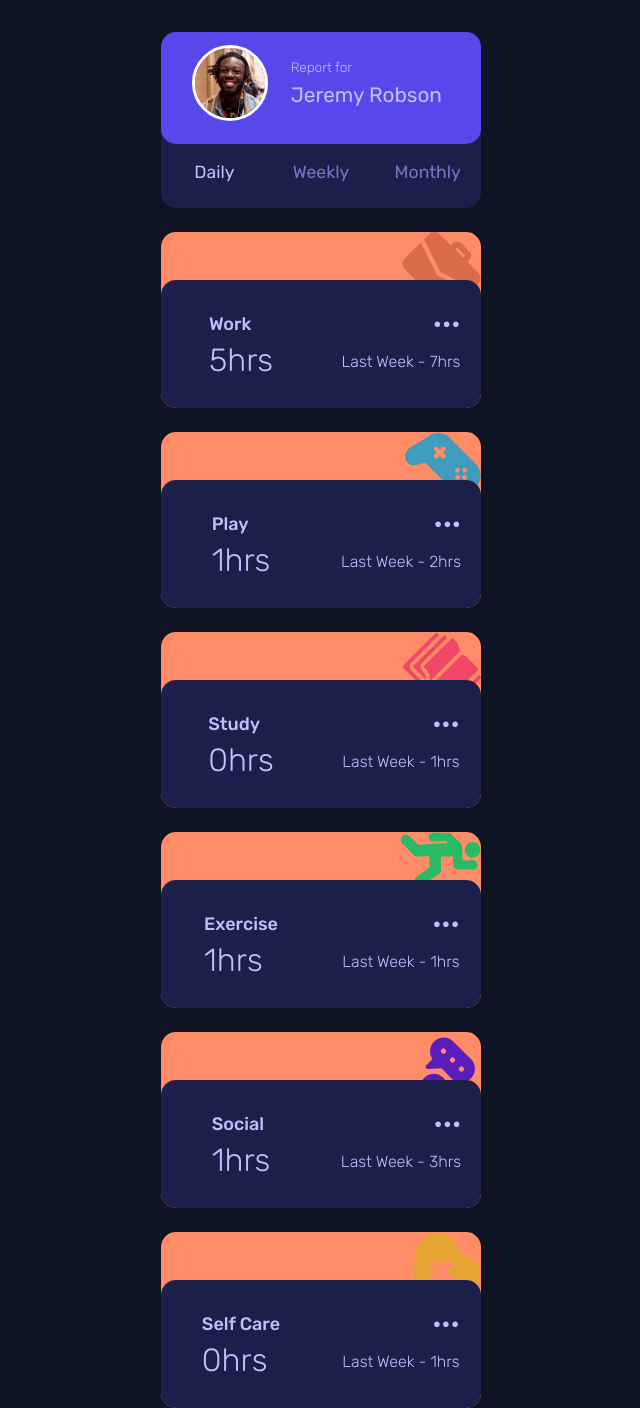
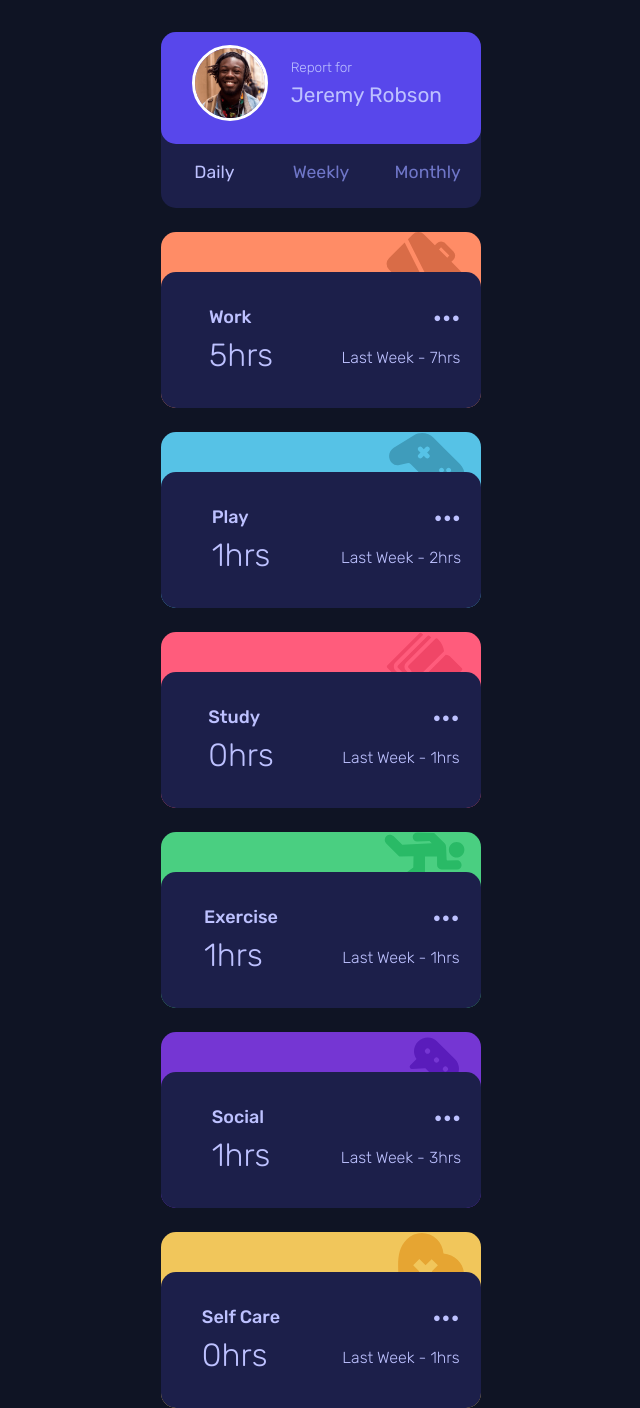
Before and after one commit to the-rabblerouser/Time-tracking-dashboard, a Next.js app: page / in a window 1280 px wide. Shown: the whole page, without its empty margins (319-959 px from the left). Built offline with nearby package versions, Linux system fonts and the light colour scheme.

Commit message:
color for stats now passed as prop to styled-component from stat component

```diff
--- a/lib/components/Stat.js
+++ b/lib/components/Stat.js
@@ -12,7 +12,7 @@ import {
 	PriorHours,
 } from '../styled-components/Stats.styled';
 
-const Stat = ({ selected, svg, data }) => {
+const Stat = ({ selected, svg, data, color }) => {
 	const {
 		title,
 		timeframes: { daily, weekly, monthly },
@@ -32,7 +32,7 @@ const Stat = ({ selected, svg, data }) => {
 
 	return (
 		<>
-			<StatContainer>
+			<StatContainer color={color}>
 				<SVGContainer>{svg}</SVGContainer>
 				<StatProfileContainer>
 					<CurrentContainer>
--- a/lib/styled-components/Stats.styled.js
+++ b/lib/styled-components/Stats.styled.js
@@ -2,7 +2,7 @@ import styled from 'styled-components';
 
 export const StatContainer = styled.div`
 	position: relative;
-	background: hsl(15, 100%, 70%);
+	background: ${(props) => props.color};
 	height: 11rem;
 	width: 20rem;
 	margin-top: 1.5rem;
@@ -12,7 +12,7 @@ export const StatContainer = styled.div`
 export const SVGContainer = styled.div`
 	display: grid;
 	justify-items: end;
-	z-index: 0;
+	margin-right: 1rem;
 `;
 
 export const StatProfileContainer = styled.div`
@@ -21,7 +21,7 @@ export const StatProfileContainer = styled.div`
 	place-items: center;
 	position: absolute;
 	bottom: 0;
-	height: 8rem;
+	height: 8.5rem;
 	width: 20rem;
 	border-radius: 15px;
 	padding-top: 1rem;
--- a/pages/index.js
+++ b/pages/index.js
@@ -10,7 +10,7 @@ import {
 	ExerciseSVG,
 	SocialSVG,
 	SelfCareSVG,
-} from '../lib/Icons/Icons';
+} from '../lib/icons/Icons';
 
 import User from '../lib/components/User';
 import Stat from '../lib/components/Stat';
@@ -31,12 +31,42 @@ export default function Home() {
 		<>
 			<Container>
 				<User selected={selected} setSelected={setSelected} buttons={buttons} />
-				<Stat selected={selected} data={data[0]} svg={WorkSVG()} />
-				<Stat selected={selected} data={data[1]} svg={PlaySVG()} />
-				<Stat selected={selected} data={data[2]} svg={StudySVG()} />
-				<Stat selected={selected} data={data[3]} svg={ExerciseSVG()} />
-				<Stat selected={selected} data={data[4]} svg={SocialSVG()} />
-				<Stat selected={selected} data={data[5]} svg={SelfCareSVG()} />
+				<Stat
+					selected={selected}
+					data={data[0]}
+					svg={WorkSVG()}
+					color={'hsl(15, 100%, 70%)'}
+				/>
+				<Stat
+					selected={selected}
+					data={data[1]}
+					svg={PlaySVG()}
+					color={'hsl(195, 74%, 62%)'}
+				/>
+				<Stat
+					selected={selected}
+					data={data[2]}
+					svg={StudySVG()}
+					color={'hsl(348, 100%, 68%)'}
+				/>
+				<Stat
+					selected={selected}
+					data={data[3]}
+					svg={ExerciseSVG()}
+					color={'hsl(145, 58%, 55%)'}
+				/>
+				<Stat
+					selected={selected}
+					data={data[4]}
+					svg={SocialSVG()}
+					color={'hsl(264, 64%, 52%)'}
+				/>
+				<Stat
+					selected={selected}
+					data={data[5]}
+					svg={SelfCareSVG()}
+					color={'hsl(43, 84%, 65%)'}
+				/>
 			</Container>
 		</>
 	);
```
